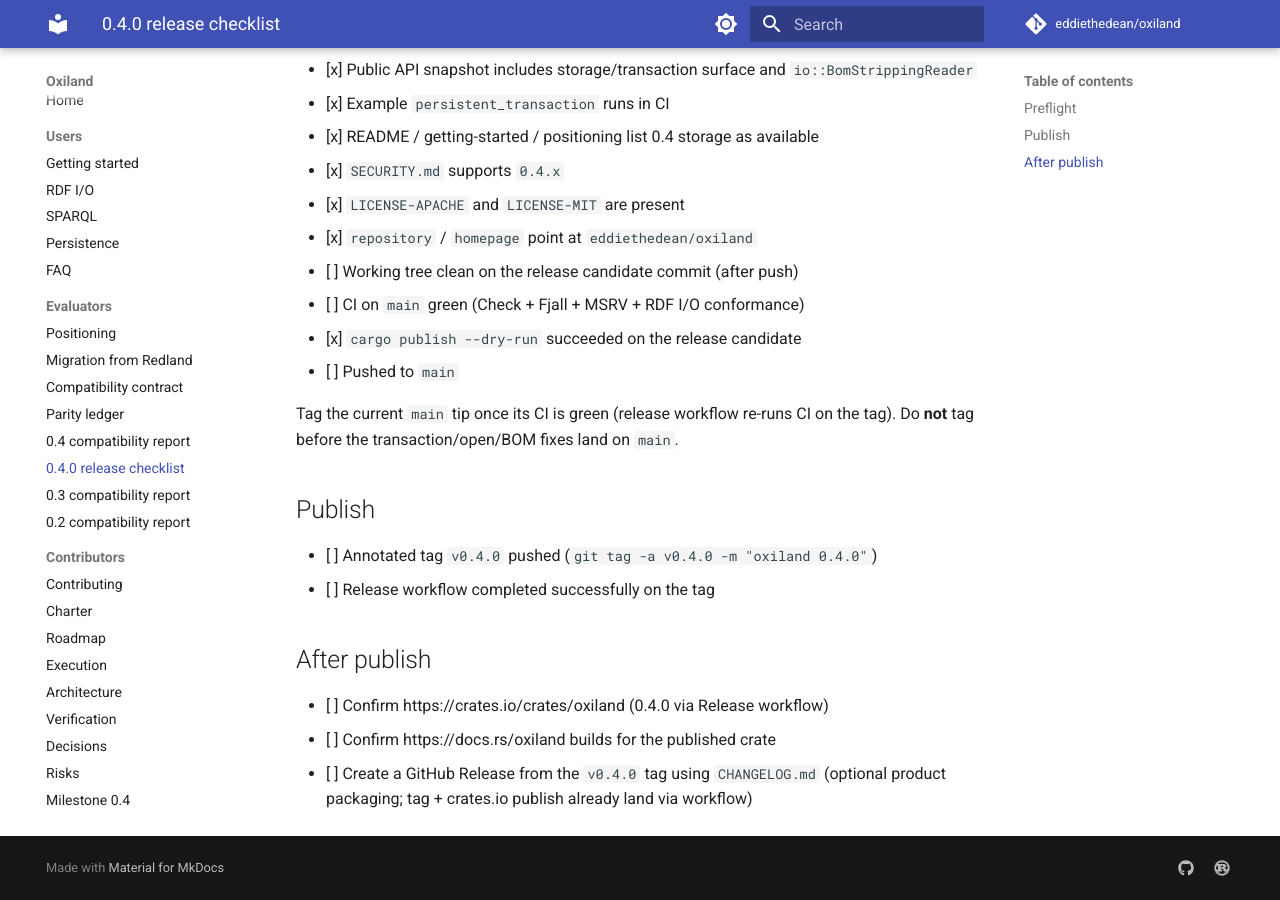
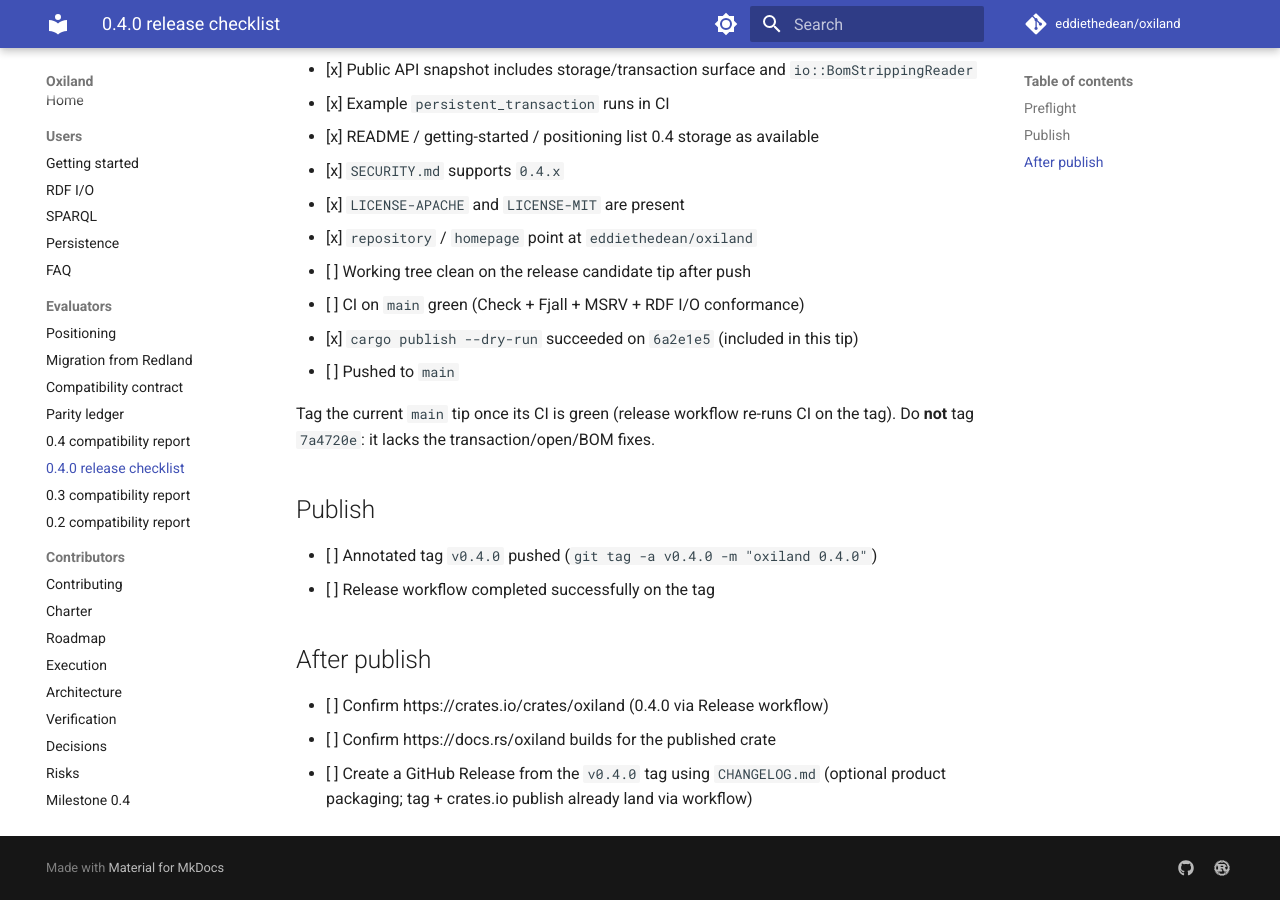
Before and after one commit to eddiethedean/oxiland, an MkDocs documentation site: the page built from docs/reports/0.4.0-release.md, in a window 1280 px wide and 900 px high, scrolled down 559 px. Built offline with MkDocs 1.6.1 and Material for MkDocs 9.7.7, drawn with Linux system fonts in a browser that asks for light colours; comment, search, counter and statistics services are not loaded.

Commit message:
Record 0.4.0 publish dry-run on the release candidate tip.

```diff
--- a/docs/reports/0.4.0-release.md
+++ b/docs/reports/0.4.0-release.md
@@ -24,13 +24,13 @@ because `v0.4.0` has not been tagged yet.
 - [x] `SECURITY.md` supports `0.4.x`
 - [x] `LICENSE-APACHE` and `LICENSE-MIT` are present
 - [x] `repository` / `homepage` point at `eddiethedean/oxiland`
-- [ ] Working tree clean on the release candidate commit (after push)
+- [ ] Working tree clean on the release candidate tip after push
 - [ ] CI on `main` green (Check + Fjall + MSRV + RDF I/O conformance)
-- [x] `cargo publish --dry-run` succeeded on the release candidate
+- [x] `cargo publish --dry-run` succeeded on `6a2e1e5` (included in this tip)
 - [ ] Pushed to `main`
 
 Tag the current `main` tip once its CI is green (release workflow re-runs CI on
-the tag). Do **not** tag before the transaction/open/BOM fixes land on `main`.
+the tag). Do **not** tag `7a4720e`: it lacks the transaction/open/BOM fixes.
 
 ## Publish
 
```
